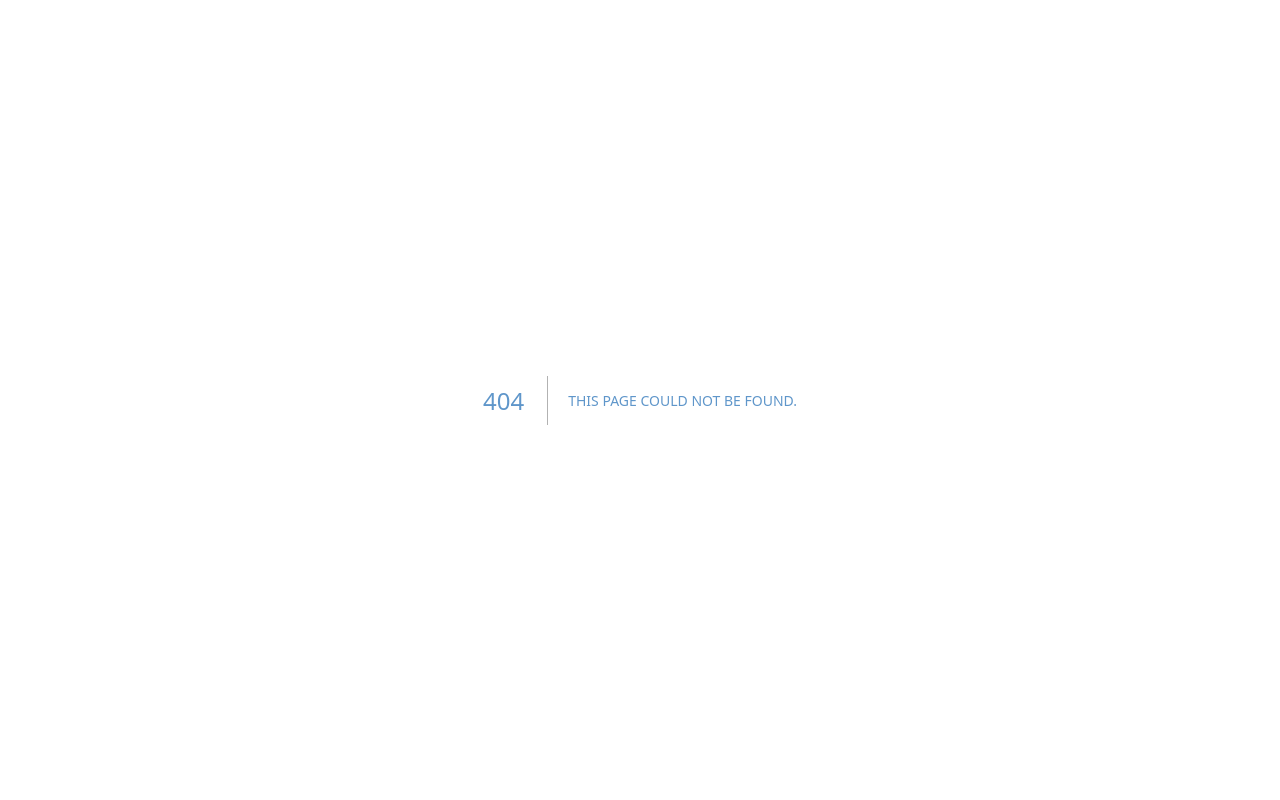
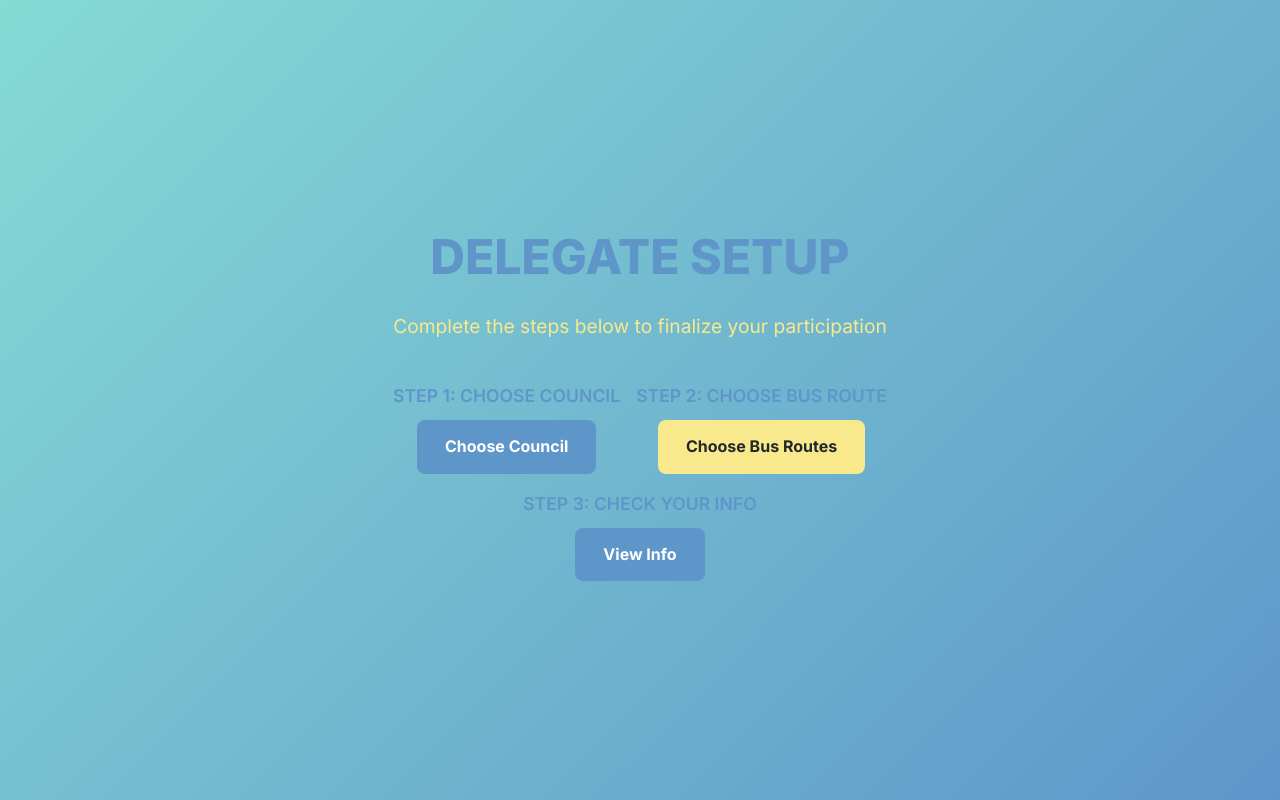
Before and after one commit to ahmedelbaz21/ncimun-website, a Next.js app: page /login in a window 1280 px wide. Before the commit this address had no page. Built offline with nearby package versions, Linux system fonts and the light colour scheme; a web font is replaced by a local one.

Commit message:
layout chnages

```diff
--- a/app/bus_route/page.tsx
+++ b/app/bus_route/page.tsx
@@ -143,7 +143,7 @@ export default function BusesSelectionPage() {
       }
       // Payment not received
             if (delegate.PaymentStatus !== 'Received') {
-        setMessage('⚠️ Your payment must be marked as Received before selecting buses.');
+        setMessage('⚠️ Your payment is still pending. Please check back later.');
         setWeek('');
         setHasSubmitted(false);
         setLoading(false);
--- a/app/globals.css
+++ b/app/globals.css
@@ -766,3 +766,15 @@ p {
 .payments-table tfoot td {
   border-top: 2px solid #3b82f6;
 }
+
+.step-block {
+  display: flex;
+  flex-direction: column;
+  align-items: center;
+  gap: 10px;
+}
+
+.step-title {
+  font-size: 1.1rem;
+  font-weight: 600;
+}
--- /dev/null
+++ b/app/login/page.tsx
@@ -0,0 +1,44 @@
+"use client";
+
+import Link from "next/link";
+
+export default function SetupPage() {
+  return (
+    <main className="homepage">
+      <div className="hero-center">
+
+        <h1 className="page-title">Delegate Setup</h1>
+
+        <p className="tagline">
+          Complete the steps below to finalize your participation
+        </p>
+
+        <div className="hero-buttons flex flex-col gap-4">
+          {/* Step 1 */}
+          <div className="step-block">
+            <h2 className="step-title">Step 1: Choose Council</h2>
+            <Link href="/councils" className="btn btn-secondary">
+              Choose Council
+            </Link>
+          </div>
+
+          {/* Step 2 */}
+          <div className="step-block">
+            <h2 className="step-title">Step 2: Choose Bus Route</h2>
+            <Link href="/bus_route" className="btn btn-primary">
+              Choose Bus Routes
+            </Link>
+          </div>
+
+          {/* Step 3 */}
+          <div className="step-block">
+            <h2 className="step-title">Step 3: Check Your Info</h2>
+            <Link href="/Delegate-info" className="btn btn-secondary">
+              View Info
+            </Link>
+          </div>
+        </div>
+      </div>
+    </main>
+  );
+}
--- a/app/page.tsx
+++ b/app/page.tsx
@@ -15,7 +15,7 @@ export default function HomePage() {
           <Link href="/register" className="btn btn-primary">
             Register Now
           </Link>
-          <Link href="/status" className="btn btn-secondary">
+       {/*    <Link href="/status" className="btn btn-secondary">
             Choose Council
           </Link>
            <Link href="/bus_route" className="btn btn-primary">
@@ -23,6 +23,9 @@ export default function HomePage() {
           </Link>
           <Link href="/Delegate-info" className="btn btn-secondary">
             View Info
+          </Link> */}
+           <Link href="/login" className="btn btn-secondary">
+            Log In
           </Link>
         </div>
       </div>
--- a/lib/actions.ts
+++ b/lib/actions.ts
@@ -72,7 +72,7 @@ export async function checkStatus(
   } else {
     return {
       status: 'pending',
-      message: 'Your payment is still pending. Please check back later.',
+      message: '⚠️ Your payment is still pending. Please check back later.',
     };
   }
 }
```
Also changed, not shown: app/councils/CouncilSelection.tsx (+61 -3 lines).
